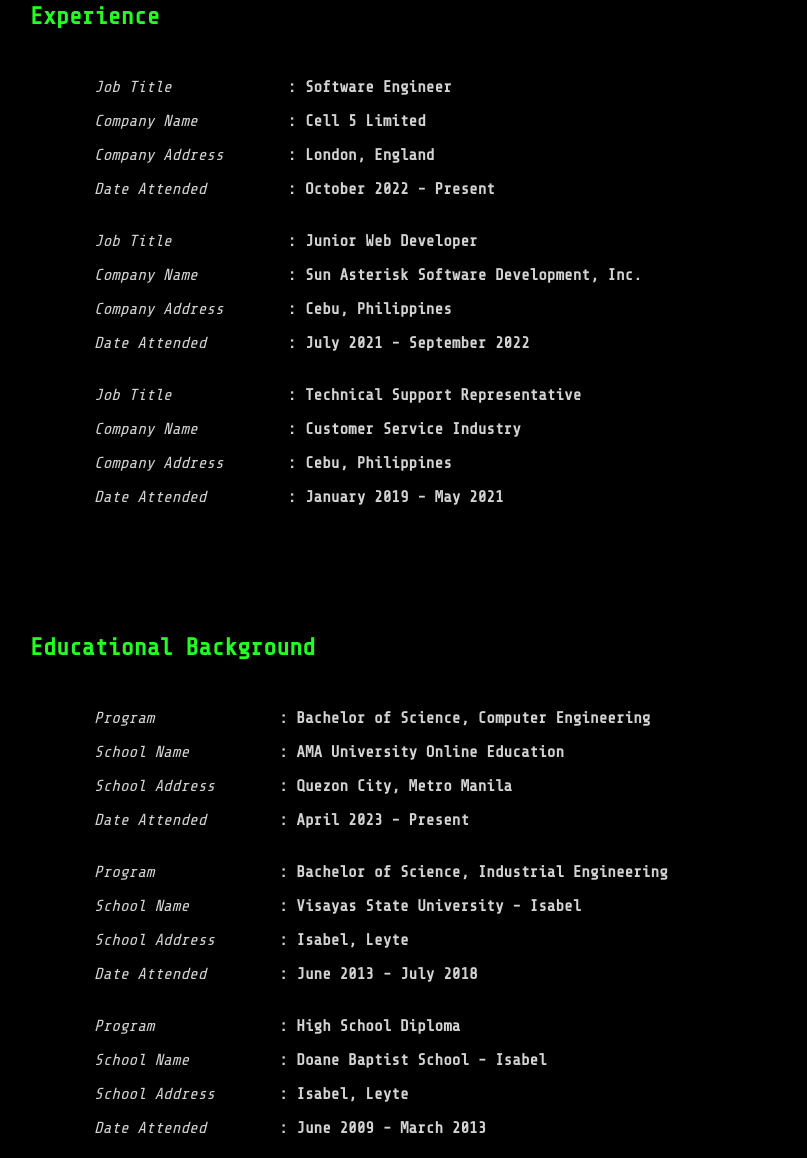
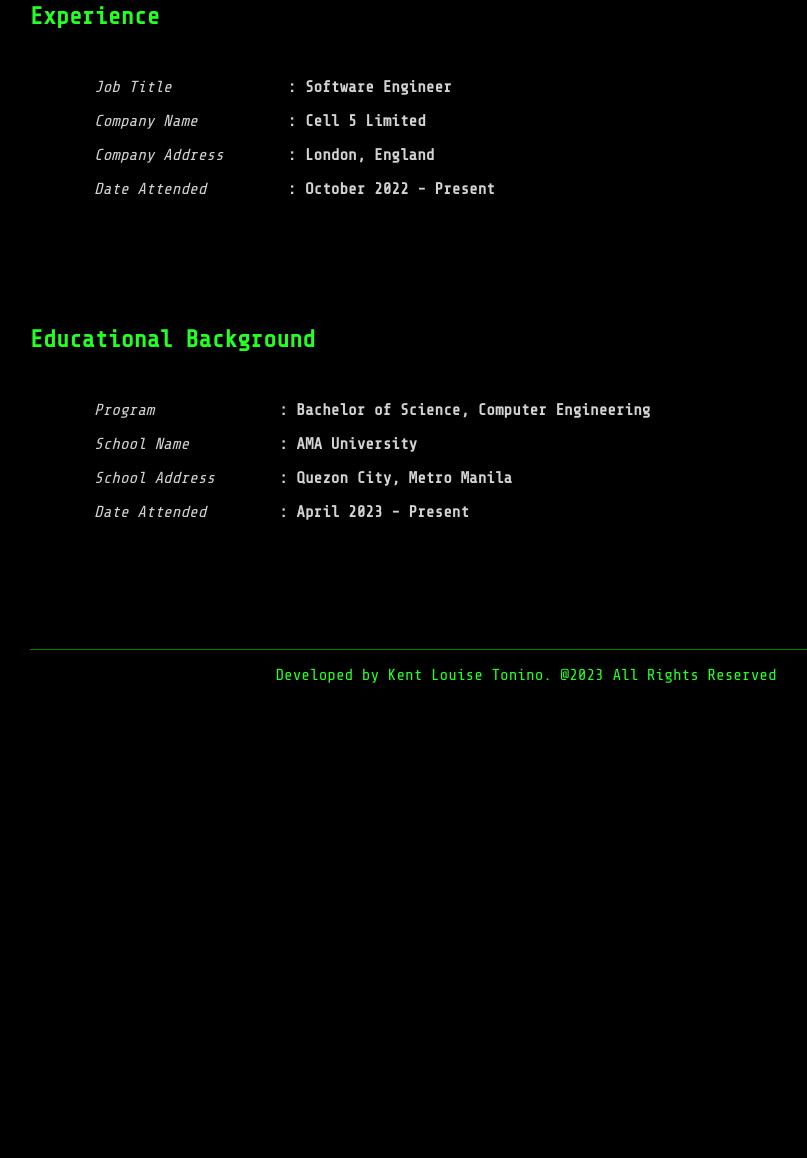
Before and after one commit to kentlouisetonino/biodata, a plain HTML site: page index.html in a window 1280 px wide. Shown: the part 1274-2432 px from the top of the page, without its empty margins (114-921 px from the left). After the commit the page ends 1974 px from the top, so only its background shows below. Drawn offline with nearby package versions, Linux system fonts and the light colour scheme.

Commit message:
Update index.html

```diff
--- a/index.html
+++ b/index.html
@@ -135,16 +135,6 @@
               <li>Company Name</li>
               <li>Company Address</li>
               <li>Date Attended</li>
-              <br />
-              <li>Job Title</li>
-              <li>Company Name</li>
-              <li>Company Address</li>
-              <li>Date Attended</li>
-              <br />
-              <li>Job Title</li>
-              <li>Company Name</li>
-              <li>Company Address</li>
-              <li>Date Attended</li>
             </ul>
           </div>
           <div class="experience-data-list-2">
@@ -153,16 +143,6 @@
               <li>: Cell 5 Limited</li>
               <li>: London, England</li>
               <li>: October 2022 - Present</li>
-              <br />
-              <li>: Junior Web Developer</li>
-              <li>: Sun Asterisk Software Development, Inc.</li>
-              <li>: Cebu, Philippines</li>
-              <li>: July 2021 - September 2022</li>
-              <br />
-              <li>: Technical Support Representative</li>
-              <li>: Customer Service Industry</li>
-              <li>: Cebu, Philippines</li>
-              <li>: January 2019 - May 2021</li>
             </ul>
           </div>
         </div>
@@ -178,34 +158,14 @@
               <li>School Name</li>
               <li>School Address</li>
               <li>Date Attended</li>
-              <br />
-              <li>Program</li>
-              <li>School Name</li>
-              <li>School Address</li>
-              <li>Date Attended</li>
-              <br />
-              <li>Program</li>
-              <li>School Name</li>
-              <li>School Address</li>
-              <li>Date Attended</li>
             </ul>
           </div>
           <div class="education-data-list-2">
             <ul>
               <li>: Bachelor of Science, Computer Engineering</li>
-              <li>: AMA University Online Education</li>
+              <li>: AMA University</li>
               <li>: Quezon City, Metro Manila</li>
               <li>: April 2023 - Present</li>
-              <br />
-              <li>: Bachelor of Science, Industrial Engineering</li>
-              <li>: Visayas State University - Isabel</li>
-              <li>: Isabel, Leyte</li>
-              <li>: June 2013 - July 2018</li>
-              <br />
-              <li>: High School Diploma</li>
-              <li>: Doane Baptist School - Isabel</li>
-              <li>: Isabel, Leyte</li>
-              <li>: June 2009 - March 2013</li>
             </ul>
           </div>
         </div>
```
